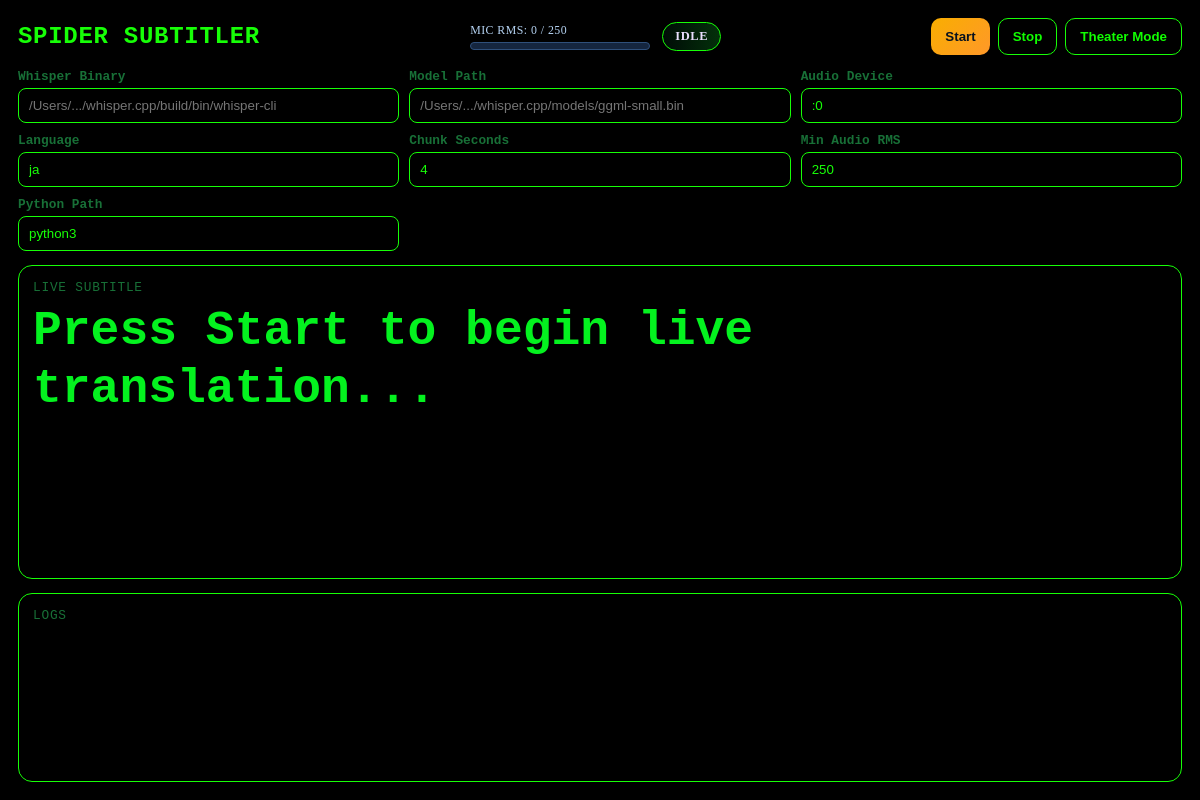
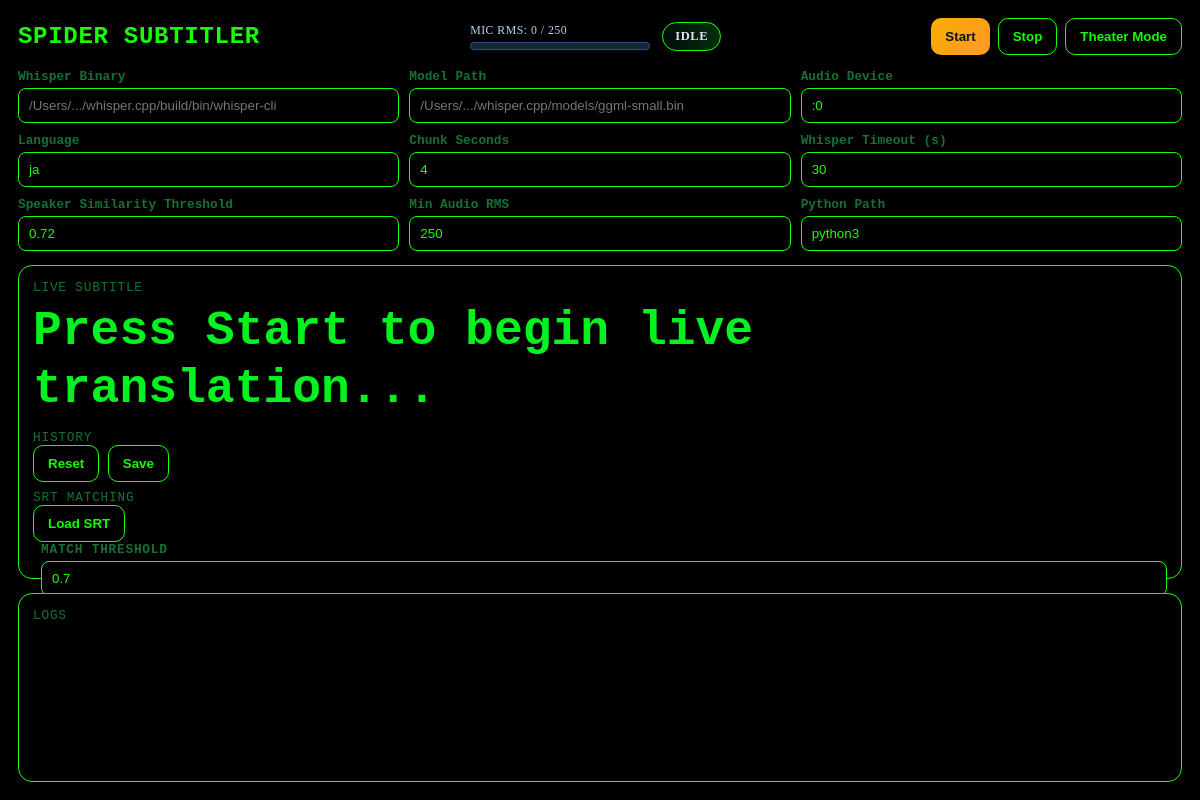
Before and after one commit to taylordanger/Spider_Subtitler, an Electron app: page electron-subtitle-app/index.html in a window 1200 px wide. Drawn offline with Linux system fonts and the light colour scheme; no server answers.

Commit message:
Add whisper timeout and speaker similarity inputs

```diff
--- a/electron-subtitle-app/index.html
+++ b/electron-subtitle-app/index.html
@@ -38,6 +38,12 @@
         <label>Chunk Seconds
           <input id="chunkSeconds" type="number" min="1" max="10" value="4" />
         </label>
+        <label>Whisper Timeout (s)
+          <input id="whisperTimeout" type="number" min="5" max="300" value="30" />
+        </label>
+        <label>Speaker Similarity Threshold
+          <input id="resemblyThresh" type="number" step="0.01" min="0.50" max="0.95" value="0.72" />
+        </label>
         <label>Min Audio RMS
           <input id="minAudioRms" type="number" min="50" max="5000" value="250" />
         </label>
@@ -49,6 +55,22 @@
       <section class="subtitle-panel">
         <div class="subtitle-label">Live Subtitle</div>
         <div id="subtitleText" class="subtitle-text">Press Start to begin live translation...</div>
+        <div class="subtitle-label" style="margin-top:12px;">History
+          <div class="history-controls">
+            <button id="resetHistoryBtn" class="ghost">Reset</button>
+            <button id="saveSessionBtn" class="ghost">Save</button>
+          </div>
+        </div>
+        <div id="subtitleHistory" class="subtitle-history" aria-label="Subtitle history"></div>
+        <div class="subtitle-label" style="margin-top:8px;">SRT Matching
+          <div class="history-controls">
+            <button id="loadSrtBtn" class="ghost">Load SRT</button>
+            <input id="srtFileInput" type="file" accept=".srt" style="display:none" />
+            <label style="margin-left:8px">Match Threshold
+              <input id="srtThresh" type="number" step="0.05" min="0.3" max="1.0" value="0.7" />
+            </label>
+          </div>
+        </div>
       </section>
 
       <section class="log-panel">
```
